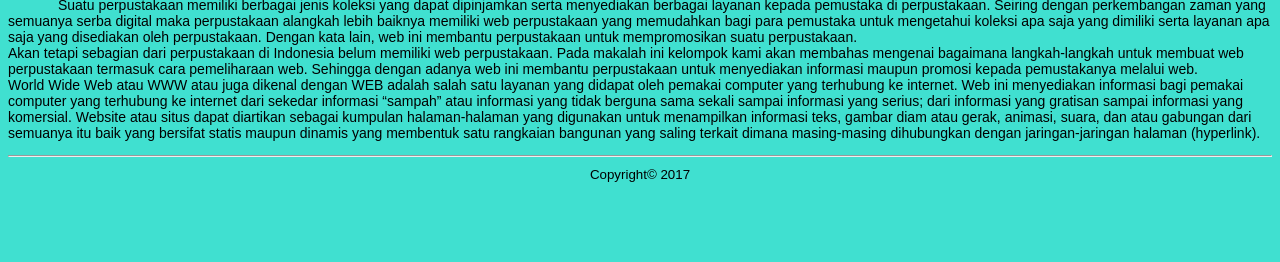
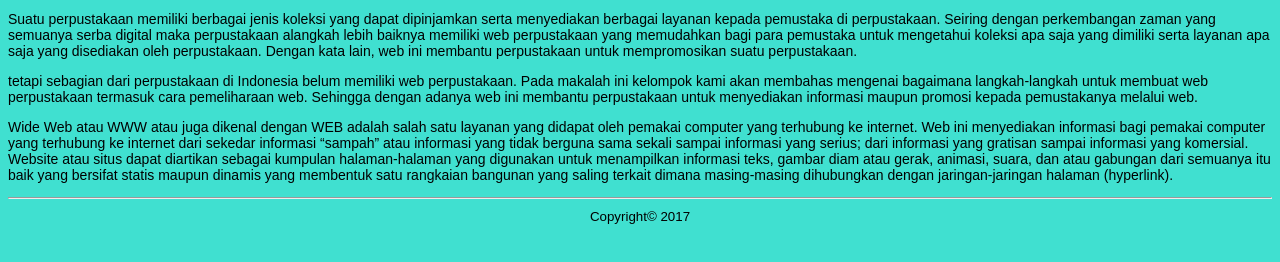
Before and after one commit to sarifnovian/sarifnovian.github.com, a plain HTML site: page day2/index.html in a window 1280 px wide. Shown: the part 196-458 px from the top of the page. Drawn offline with Linux system fonts and the light colour scheme.

Commit message:
paragraf

```diff
--- a/day2/index.html
+++ b/day2/index.html
@@ -23,12 +23,17 @@
         <img src="img/1.jpg" alt="#" itemprop="image"
         height="300" width="400">
     </figure>
-    <p>Website adalah sering juga disebut <strong>Web</strong>. dapat diartikan suatu kumpulan-kumpulan halaman yang menampilkan berbagai macam informasi text, data, gambar diam ataupun bergerak,data animasi, suara, video maupun gabungan dari semuanya, baik itu yang bersifat statis maupun yang bersifat dinamis.
-    <br>Suatu perpustakaan memiliki berbagai jenis koleksi yang dapat dipinjamkan serta menyediakan berbagai layanan kepada pemustaka di perpustakaan. Seiring dengan perkembangan zaman yang semuanya serba digital maka perpustakaan alangkah lebih baiknya memiliki web perpustakaan yang memudahkan bagi para pemustaka untuk mengetahui koleksi apa saja yang dimiliki serta layanan apa saja yang disediakan oleh perpustakaan. Dengan kata lain, web ini membantu perpustakaan untuk mempromosikan suatu perpustakaan.
-    <br>
-    Akan tetapi sebagian dari perpustakaan di Indonesia belum memiliki web perpustakaan. Pada makalah ini kelompok kami akan membahas mengenai bagaimana langkah-langkah untuk membuat web perpustakaan termasuk cara pemeliharaan web. Sehingga dengan adanya web ini membantu perpustakaan untuk menyediakan informasi maupun promosi kepada pemustakanya melalui web.
-    <br>
-    World Wide Web atau WWW atau juga dikenal dengan WEB adalah salah satu layanan yang didapat oleh pemakai computer yang terhubung ke internet. Web ini menyediakan informasi bagi pemakai computer yang terhubung ke internet dari sekedar informasi “sampah” atau informasi yang tidak berguna sama sekali sampai informasi yang serius; dari informasi yang gratisan sampai informasi yang komersial. Website atau situs dapat diartikan sebagai kumpulan halaman-halaman yang digunakan untuk menampilkan informasi teks, gambar diam atau gerak, animasi, suara, dan atau gabungan dari semuanya itu baik yang bersifat statis maupun dinamis yang membentuk satu rangkaian bangunan yang saling terkait dimana masing-masing dihubungkan dengan jaringan-jaringan halaman (hyperlink).
+    <p>
+        Website adalah sering juga disebut <strong>Web</strong>. dapat diartikan suatu kumpulan-kumpulan halaman yang menampilkan berbagai macam informasi text, data, gambar diam ataupun bergerak,data animasi, suara, video maupun gabungan dari semuanya, baik itu yang bersifat statis maupun yang bersifat dinamis.
+    </p>
+    <p>
+        Suatu perpustakaan memiliki berbagai jenis koleksi yang dapat dipinjamkan serta menyediakan berbagai layanan kepada pemustaka di perpustakaan. Seiring dengan perkembangan zaman yang semuanya serba digital maka perpustakaan alangkah lebih baiknya memiliki web perpustakaan yang memudahkan bagi para pemustaka untuk mengetahui koleksi apa saja yang dimiliki serta layanan apa saja yang disediakan oleh perpustakaan. Dengan kata lain, web ini membantu perpustakaan untuk mempromosikan suatu perpustakaan.
+    </p>
+    <p>
+        tetapi sebagian dari perpustakaan di Indonesia belum memiliki web perpustakaan. Pada makalah ini kelompok kami akan membahas mengenai bagaimana langkah-langkah untuk membuat web perpustakaan termasuk cara pemeliharaan web. Sehingga dengan adanya web ini membantu perpustakaan untuk menyediakan informasi maupun promosi kepada pemustakanya melalui web.
+    </p>
+    <p>
+        Wide Web atau WWW atau juga dikenal dengan WEB adalah salah satu layanan yang didapat oleh pemakai computer yang terhubung ke internet. Web ini menyediakan informasi bagi pemakai computer yang terhubung ke internet dari sekedar informasi “sampah” atau informasi yang tidak berguna sama sekali sampai informasi yang serius; dari informasi yang gratisan sampai informasi yang komersial. Website atau situs dapat diartikan sebagai kumpulan halaman-halaman yang digunakan untuk menampilkan informasi teks, gambar diam atau gerak, animasi, suara, dan atau gabungan dari semuanya itu baik yang bersifat statis maupun dinamis yang membentuk satu rangkaian bangunan yang saling terkait dimana masing-masing dihubungkan dengan jaringan-jaringan halaman (hyperlink).
     </p>
     <hr>
     <footer>
```
